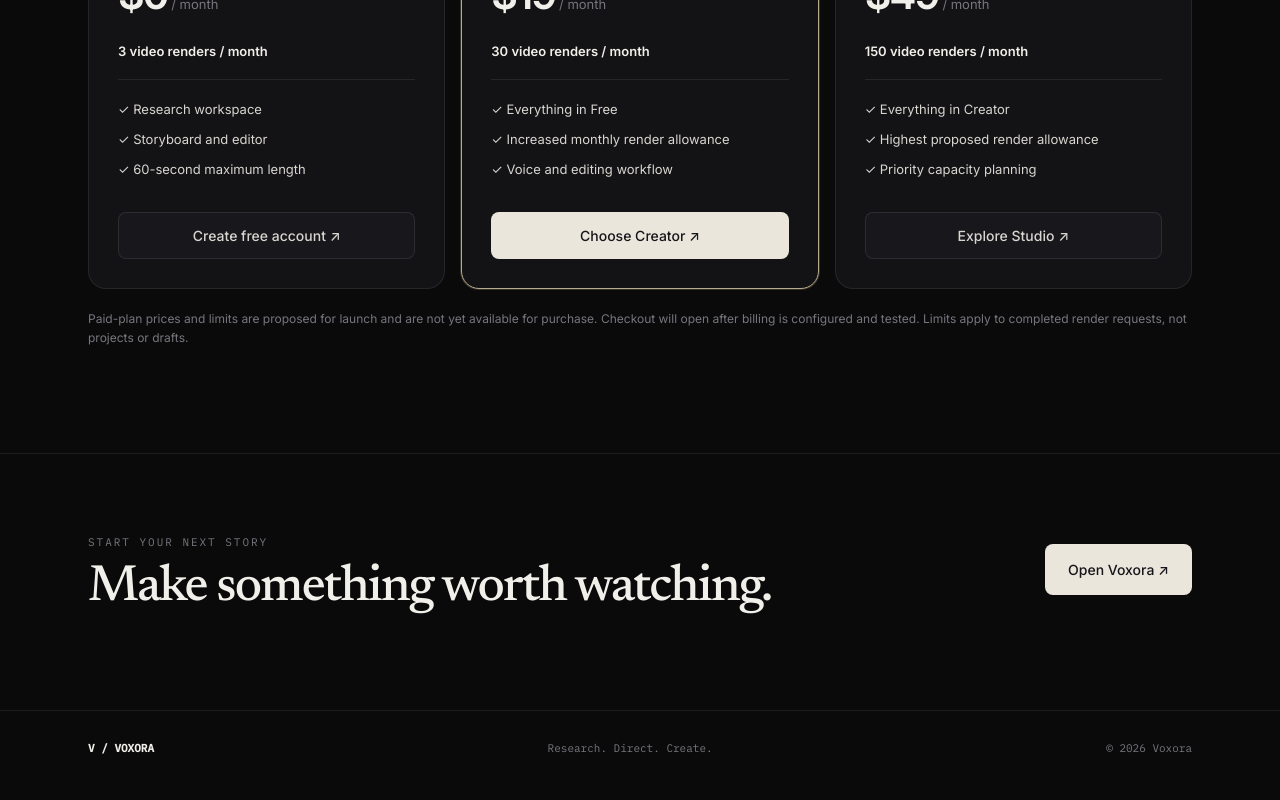
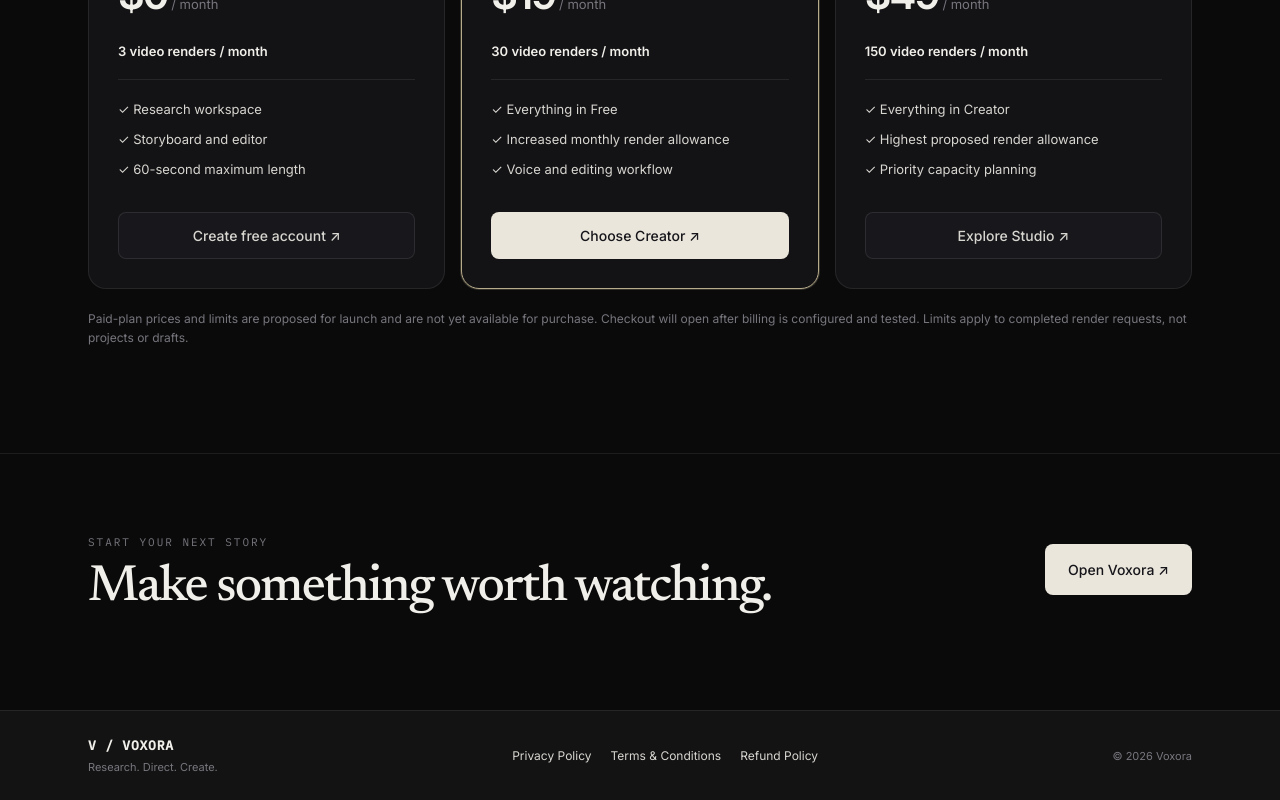
Before and after one commit to infosloption-byte/video-director, a React (Vite) app in the folder frontend/: page / in a window 1280 px wide. Shown: the part 2575-3375 px from the top of the page. Built offline with nearby package versions, Linux system fonts and the light colour scheme; no server answers.

Commit message:
feat(legal): link public policies in landing footer

```diff
--- a/frontend/src/pages/LandingPage.jsx
+++ b/frontend/src/pages/LandingPage.jsx
@@ -1,5 +1,6 @@
 import { Link } from "react-router-dom";
 import Header from "../components/Header";
+import LegalFooter from "../components/LegalFooter";
 import { useAuth } from "../context/AuthContext";
 import "./LandingPage.css";
 
@@ -44,6 +45,6 @@ export default function LandingPage() {
       <section className="lp-section lp-capabilities"><div className="container"><p className="lp-kicker">THE TOOLKIT</p><div className="lp-heading"><h2>More than a video generator.</h2><p>Plan, direct and polish each step with editorial control built in.</p></div><div className="lp-features">{capabilities.map(x=><article key={x.title}><span className="lp-feature-icon">{x.icon}</span><h3>{x.title}</h3><p>{x.text}</p></article>)}</div></div></section>
       <section id="pricing" className="lp-section container"><p className="lp-kicker">PRICING</p><div className="lp-heading"><h2>Find room for your next idea.</h2><p>Transparent, render-based plans designed for creators at different stages.</p></div><div className="lp-plans">{plans.map(p=><article key={p.name} className={p.featured?"lp-plan lp-plan--featured":"lp-plan"}><span className="lp-plan__label">{p.featured?"MOST POPULAR":"VOXORA PLAN"}</span><h3>{p.name}</h3><p>{p.description}</p><div className="lp-price">{p.price}<span> / month</span></div><strong className="lp-quota">{p.limit}</strong><ul>{p.perks.map(item=><li key={item}>✓ {item}</li>)}</ul><Link className={p.featured?"btn btn-cream":"btn btn-ghost"} to={p.name==="Free"?destination:`/billing?plan=${p.name.toLowerCase()}`}>{p.cta} ↗</Link></article>)}</div><p className="lp-pricing-note">Paid-plan prices and limits are proposed for launch and are not yet available for purchase. Checkout will open after billing is configured and tested. Limits apply to completed render requests, not projects or drafts.</p></section>
       <section className="lp-endcap container"><div><p className="lp-kicker">START YOUR NEXT STORY</p><h2>Make something worth watching.</h2></div><Link to={destination} className="btn btn-cream">Open Voxora ↗</Link></section>
-    </main><footer className="lp-footer container"><span>V / VOXORA</span><span>Research. Direct. Create.</span><span>© {new Date().getFullYear()} Voxora</span></footer>
+    </main><LegalFooter />
   </div>;
 }
```
